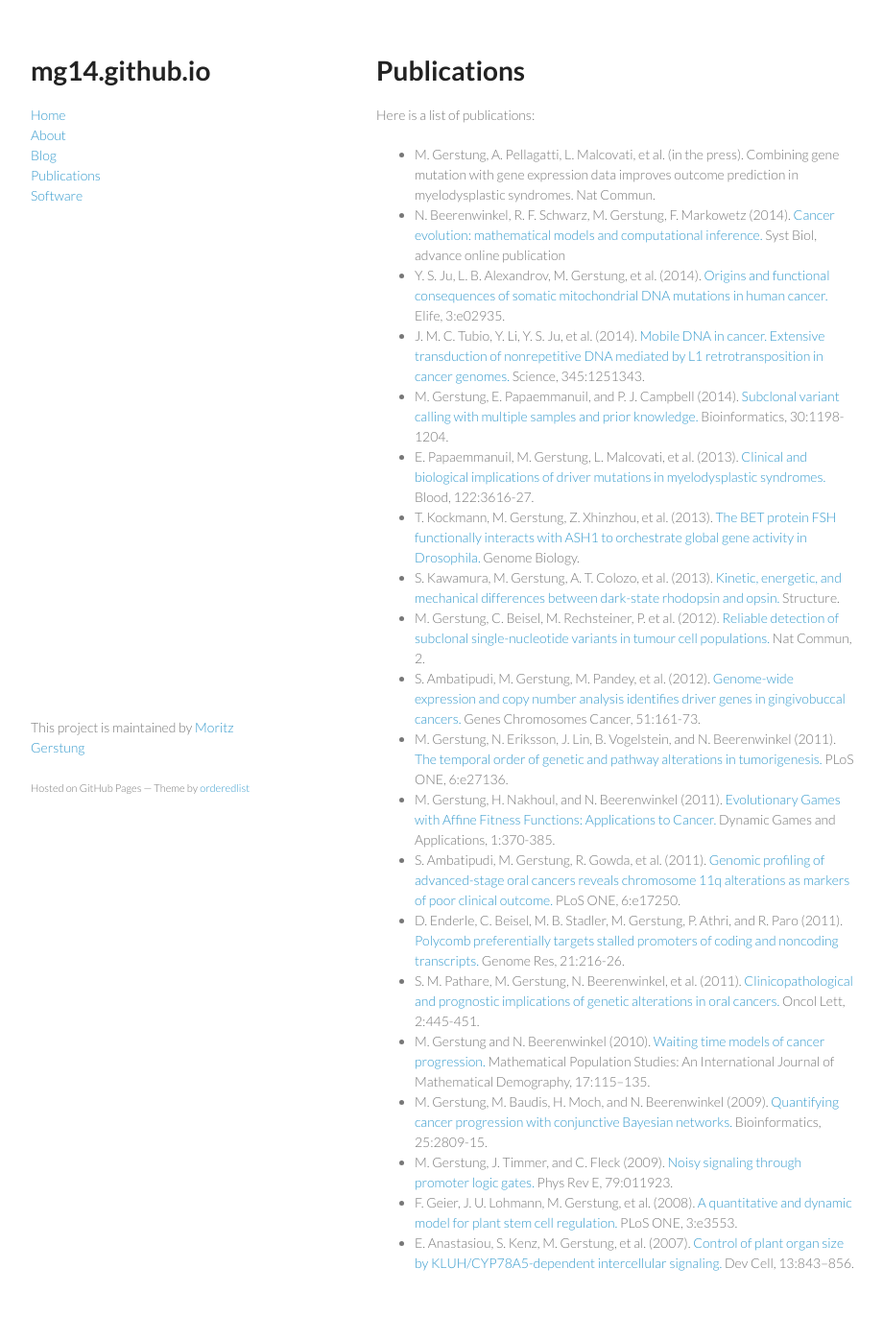
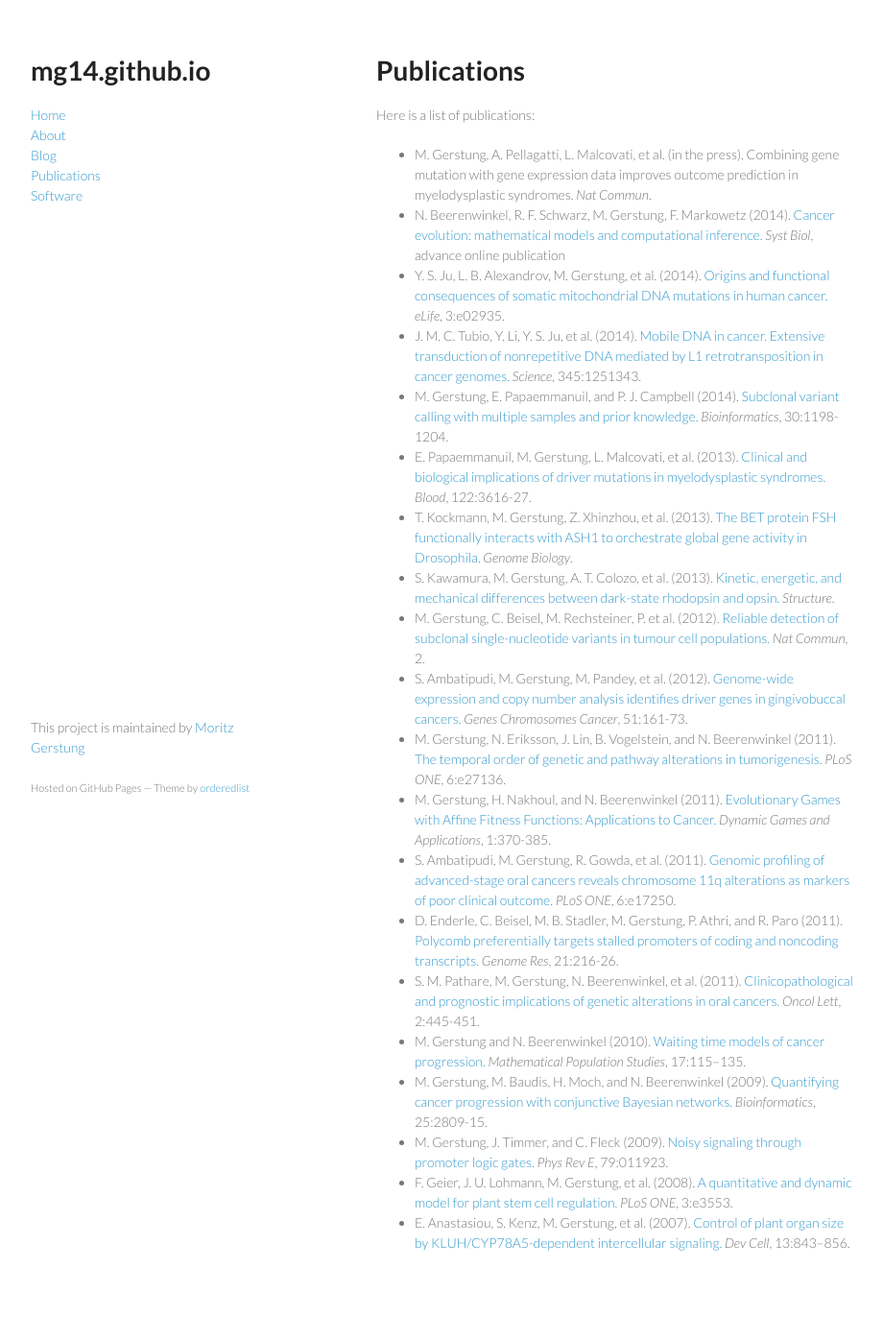
Before and after one commit to mg14/mg14.github.io, a Jekyll site: the page built from publications.md, in a window 1280 px wide. Shown: the whole page at 96% size, without its empty margins (178-1098 px from the left). Built offline with Jekyll 4.4.1, drawn with Linux system fonts in a browser that asks for light colours; Markdown is read by kramdown in place of the engine named in the settings; after the commit the page ends 1375 px from its top, so only the background shows below that.

Commit message:
Updated publications

```diff
--- a/publications.md
+++ b/publications.md
@@ -6,23 +6,23 @@ permalink: /publications/
 
 Here is a list of publications:
 
-*	M. Gerstung, A. Pellagatti, L. Malcovati, et al. (in the press). Combining gene mutation with gene expression data improves outcome prediction in myelodysplastic syndromes. Nat Commun.
-*	N. Beerenwinkel, R. F. Schwarz, M. Gerstung, F. Markowetz (2014). [Cancer evolution: mathematical models and computational inference.](http://dx.doi.org/10.1093/sysbio/syu081) Syst Biol, advance online publication
-*	Y. S. Ju, L. B. Alexandrov, M. Gerstung, et al. (2014). [Origins and functional consequences of somatic mitochondrial DNA mutations in human cancer.](http://dx.doi.org/10.7554/eLife.02935) Elife, 3:e02935.
-*	J. M. C. Tubio, Y. Li, Y. S. Ju, et al. (2014). [Mobile DNA in cancer. Extensive transduction of nonrepetitive DNA mediated by L1 retrotransposition in cancer genomes.](http://dx.doi.org/10.1126/science.1251343) Science, 345:1251343.
-*	M. Gerstung, E. Papaemmanuil, and P. J. Campbell (2014). [Subclonal variant calling with multiple samples and prior knowledge.](http://dx.doi.org/10.1093/bioinformatics/btt750) Bioinformatics, 30:1198-1204.
-*	E. Papaemmanuil, M. Gerstung, L. Malcovati, et al. (2013). [Clinical and biological implications of driver mutations in myelodysplastic syndromes.](http://dx.doi.org/10.1182/blood-2013-08-518886) Blood, 122:3616-27.
-*	T. Kockmann, M. Gerstung, Z. Xhinzhou, et al. (2013). [The BET protein FSH functionally interacts with ASH1 to orchestrate global gene activity in Drosophila.](http://dx.doi.org/10.1186/gb-2013-14-2-r18) Genome Biology.
-*	S. Kawamura, M. Gerstung, A. T. Colozo, et al. (2013). [Kinetic, energetic, and mechanical differences between dark-state rhodopsin and opsin.](http://dx.doi.org/10.1016/j.str.2013.01.011) Structure.
-*	M. Gerstung, C. Beisel, M. Rechsteiner, P. et al. (2012). [Reliable detection of subclonal single-nucleotide variants in tumour cell populations.](http://dx.doi.org/10.1038/ncomms1814) Nat Commun, 2.
-*	S. Ambatipudi, M. Gerstung, M. Pandey, et al. (2012). [Genome-wide expression and copy number analysis identifies driver genes in gingivobuccal cancers.](http://dx.doi.org/10.1002/gcc.20940) Genes Chromosomes Cancer, 51:161-73.
-*	M. Gerstung, N. Eriksson, J. Lin, B. Vogelstein, and N. Beerenwinkel (2011). [The temporal order of genetic and pathway alterations in tumorigenesis.](http://dx.doi.org/10.1371/journal.pone.0027136) PLoS ONE, 6:e27136.
-*	M. Gerstung, H. Nakhoul, and N. Beerenwinkel (2011). [Evolutionary Games with Affine Fitness Functions: Applications to Cancer.](http://dx.doi.org/10.1007/s13235-011-0029-0) Dynamic Games and Applications, 1:370-385.
-*	S. Ambatipudi, M. Gerstung, R. Gowda, et al. (2011). [Genomic profiling of advanced-stage oral cancers reveals chromosome 11q alterations as markers of poor clinical outcome.](http://dx.doi.org/10.1371/journal.pone.0017250) PLoS ONE, 6:e17250.
-*	D. Enderle, C. Beisel, M. B. Stadler, M. Gerstung, P. Athri, and R. Paro (2011). [Polycomb preferentially targets stalled promoters of coding and noncoding transcripts.](http://dx.doi.org/10.1101/gr.114348.110) Genome Res, 21:216-26.
-*	S. M. Pathare, M. Gerstung, N. Beerenwinkel, et al. (2011). [Clinicopathological and prognostic implications of genetic alterations in oral cancers.](http://dx.doi.org/10.3892/ol.2011.271) Oncol Lett, 2:445-451.
-*	M. Gerstung and N. Beerenwinkel (2010). [Waiting time models of cancer progression.](http://dx.doi.org/10.1080/08898480.2010.490994) Mathematical Population Studies: An International Journal of Mathematical Demography, 17:115--135.
-*	M. Gerstung, M. Baudis, H. Moch, and N. Beerenwinkel (2009). [Quantifying cancer progression with conjunctive Bayesian networks.](http://dx.doi.org/10.1093/bioinformatics/btp505) Bioinformatics, 25:2809-15.
-*	M. Gerstung, J. Timmer, and C. Fleck (2009). [Noisy signaling through promoter logic gates.](http://dx.doi.org/10.1103/PhysRevE.79.011923) Phys Rev E, 79:011923.
-*	F. Geier, J. U. Lohmann, M. Gerstung, et al. (2008). [A quantitative and dynamic model for plant stem cell regulation.]( http://dx.doi.org/10.1371/journal.pone.0003553) PLoS ONE, 3:e3553.
-*	E. Anastasiou, S. Kenz, M. Gerstung, et al. (2007). [Control of plant organ size by KLUH/CYP78A5-dependent intercellular signaling.](http://dx.doi.org/10.1016/j.devcel.2007.10.001) Dev Cell, 13:843--856.
+*	M. Gerstung, A. Pellagatti, L. Malcovati, et al. (in the press). Combining gene mutation with gene expression data improves outcome prediction in myelodysplastic syndromes. *Nat Commun*.
+*	N. Beerenwinkel, R. F. Schwarz, M. Gerstung, F. Markowetz (2014). [Cancer evolution: mathematical models and computational inference.](http://dx.doi.org/10.1093/sysbio/syu081) *Syst Biol*, advance online publication
+*	Y. S. Ju, L. B. Alexandrov, M. Gerstung, et al. (2014). [Origins and functional consequences of somatic mitochondrial DNA mutations in human cancer.](http://dx.doi.org/10.7554/eLife.02935) *eLife*, 3:e02935.
+*	J. M. C. Tubio, Y. Li, Y. S. Ju, et al. (2014). [Mobile DNA in cancer. Extensive transduction of nonrepetitive DNA mediated by L1 retrotransposition in cancer genomes.](http://dx.doi.org/10.1126/science.1251343) *Science*, 345:1251343.
+*	M. Gerstung, E. Papaemmanuil, and P. J. Campbell (2014). [Subclonal variant calling with multiple samples and prior knowledge.](http://dx.doi.org/10.1093/bioinformatics/btt750) *Bioinformatics*, 30:1198-1204.
+*	E. Papaemmanuil, M. Gerstung, L. Malcovati, et al. (2013). [Clinical and biological implications of driver mutations in myelodysplastic syndromes.](http://dx.doi.org/10.1182/blood-2013-08-518886) *Blood*, 122:3616-27.
+*	T. Kockmann, M. Gerstung, Z. Xhinzhou, et al. (2013). [The BET protein FSH functionally interacts with ASH1 to orchestrate global gene activity in Drosophila.](http://dx.doi.org/10.1186/gb-2013-14-2-r18) *Genome Biology*.
+*	S. Kawamura, M. Gerstung, A. T. Colozo, et al. (2013). [Kinetic, energetic, and mechanical differences between dark-state rhodopsin and opsin.](http://dx.doi.org/10.1016/j.str.2013.01.011) *Structure*.
+*	M. Gerstung, C. Beisel, M. Rechsteiner, P. et al. (2012). [Reliable detection of subclonal single-nucleotide variants in tumour cell populations.](http://dx.doi.org/10.1038/ncomms1814) *Nat Commun*, 2.
+*	S. Ambatipudi, M. Gerstung, M. Pandey, et al. (2012). [Genome-wide expression and copy number analysis identifies driver genes in gingivobuccal cancers.](http://dx.doi.org/10.1002/gcc.20940) *Genes Chromosomes Cancer*, 51:161-73.
+*	M. Gerstung, N. Eriksson, J. Lin, B. Vogelstein, and N. Beerenwinkel (2011). [The temporal order of genetic and pathway alterations in tumorigenesis.](http://dx.doi.org/10.1371/journal.pone.0027136) *PLoS ONE*, 6:e27136.
+*	M. Gerstung, H. Nakhoul, and N. Beerenwinkel (2011). [Evolutionary Games with Affine Fitness Functions: Applications to Cancer.](http://dx.doi.org/10.1007/s13235-011-0029-0) *Dynamic Games and Applications*, 1:370-385.
+*	S. Ambatipudi, M. Gerstung, R. Gowda, et al. (2011). [Genomic profiling of advanced-stage oral cancers reveals chromosome 11q alterations as markers of poor clinical outcome.](http://dx.doi.org/10.1371/journal.pone.0017250) *PLoS ONE*, 6:e17250.
+*	D. Enderle, C. Beisel, M. B. Stadler, M. Gerstung, P. Athri, and R. Paro (2011). [Polycomb preferentially targets stalled promoters of coding and noncoding transcripts.](http://dx.doi.org/10.1101/gr.114348.110) *Genome Res*, 21:216-26.
+*	S. M. Pathare, M. Gerstung, N. Beerenwinkel, et al. (2011). [Clinicopathological and prognostic implications of genetic alterations in oral cancers.](http://dx.doi.org/10.3892/ol.2011.271) *Oncol Lett*, 2:445-451.
+*	M. Gerstung and N. Beerenwinkel (2010). [Waiting time models of cancer progression.](http://dx.doi.org/10.1080/08898480.2010.490994) *Mathematical Population Studies*, 17:115--135.
+*	M. Gerstung, M. Baudis, H. Moch, and N. Beerenwinkel (2009). [Quantifying cancer progression with conjunctive Bayesian networks.](http://dx.doi.org/10.1093/bioinformatics/btp505) *Bioinformatics*, 25:2809-15.
+*	M. Gerstung, J. Timmer, and C. Fleck (2009). [Noisy signaling through promoter logic gates.](http://dx.doi.org/10.1103/PhysRevE.79.011923) *Phys Rev E*, 79:011923.
+*	F. Geier, J. U. Lohmann, M. Gerstung, et al. (2008). [A quantitative and dynamic model for plant stem cell regulation.]( http://dx.doi.org/10.1371/journal.pone.0003553) *PLoS ONE*, 3:e3553.
+*	E. Anastasiou, S. Kenz, M. Gerstung, et al. (2007). [Control of plant organ size by KLUH/CYP78A5-dependent intercellular signaling.](http://dx.doi.org/10.1016/j.devcel.2007.10.001) *Dev Cell*, 13:843--856.
```
